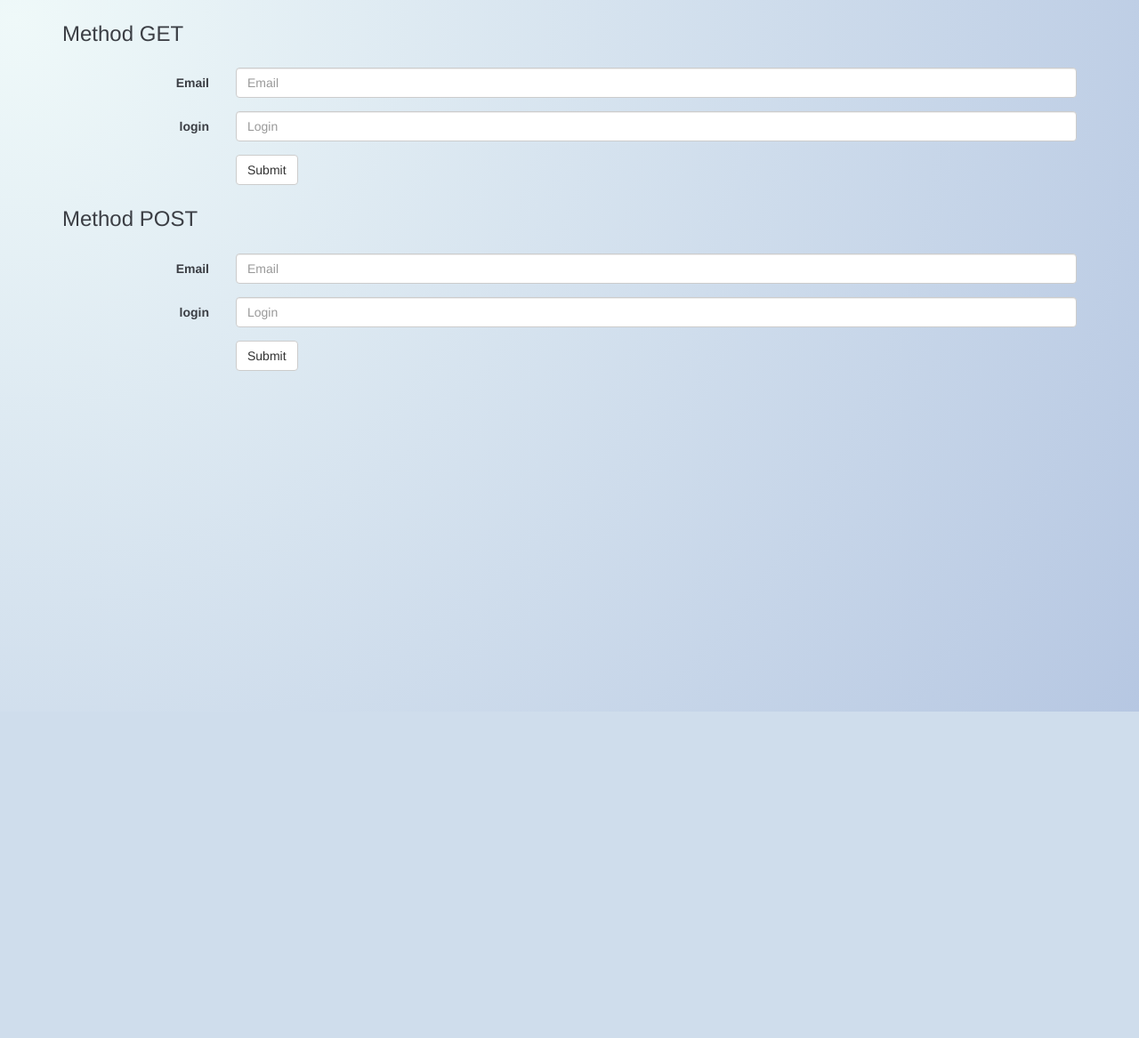
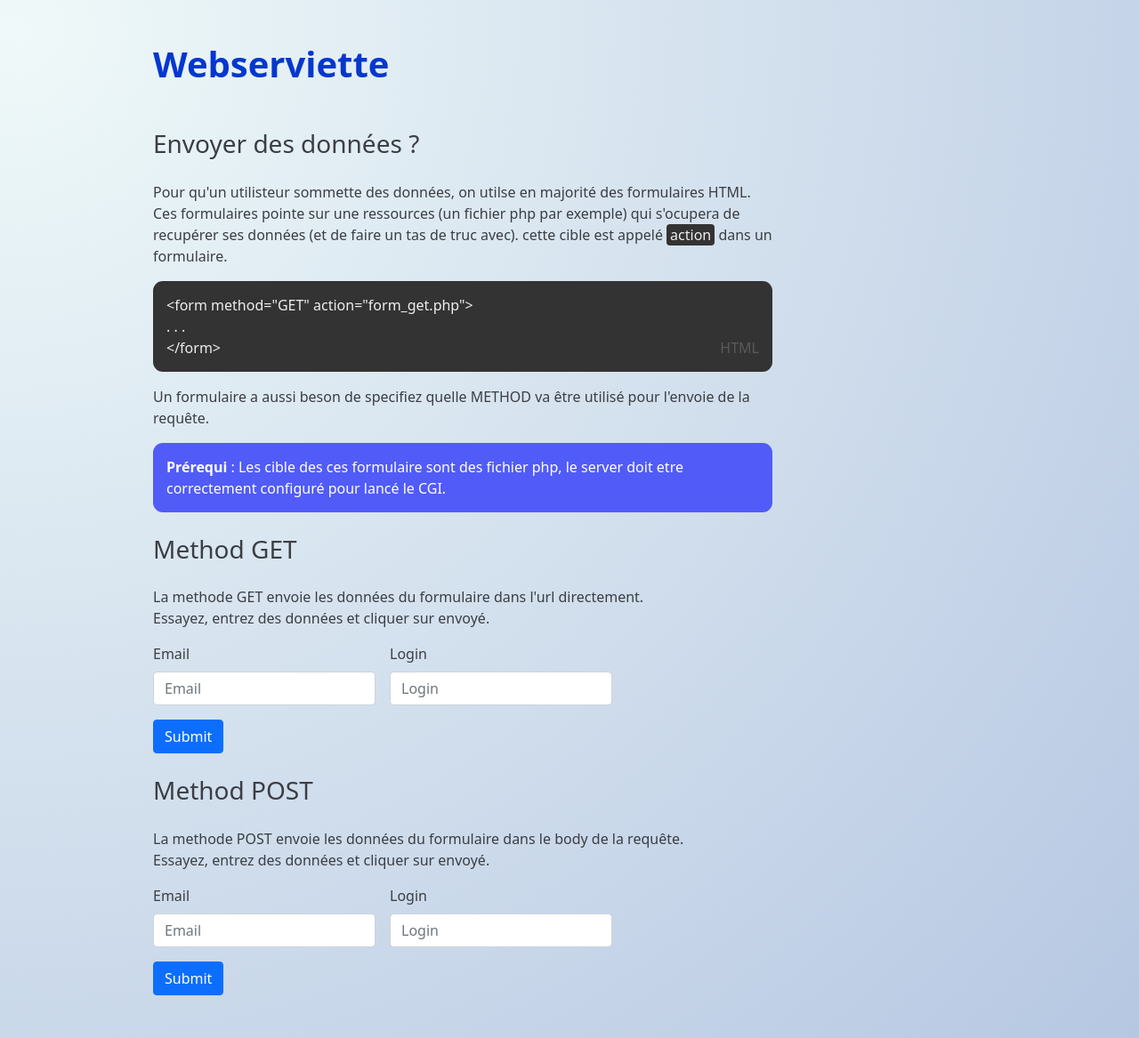
Before and after one commit to Syndraum/42-webserv, a PHP site: page /form.html in a window 1280 px wide. Shown: the whole page at 89% size. Before the commit the page ends 800 px from the top, so only its background shows below. Run offline with PHP 8.4, Linux system fonts and the light colour scheme.

Commit message:
style: add information on form files

```diff
--- a/html/assets/style.css
+++ b/html/assets/style.css
@@ -16,6 +16,10 @@ h1{
 
 .color-green{
 	color: #4FAD63;
+}
+
+.color-grey{
+	color: rgb(90, 90, 90)
 }
 
 .margin-xxl{
@@ -64,6 +68,13 @@ h3{
 	color: #eee;
 	padding: 15px;
 	border-radius: 11px;
+}
+
+.code-text{
+	background-color: #333;
+	color: #eee;
+	padding: 1px 4px;
+	border-radius: 4px;
 }
 
 /* GHOST */
--- a/html/form.html
+++ b/html/form.html
@@ -8,55 +8,90 @@
     <title>Form</title>
 
     <!-- CSS -->
-    <link href="https://maxcdn.bootstrapcdn.com/bootstrap/3.3.6/css/bootstrap.min.css" rel="stylesheet">
+    <link href="https://cdn.jsdelivr.net/npm/bootstrap@5.1.3/dist/css/bootstrap.min.css" rel="stylesheet" integrity="sha384-1BmE4kWBq78iYhFldvKuhfTAU6auU8tT94WrHftjDbrCEXSU1oBoqyl2QvZ6jIW3" crossorigin="anonymous">
     <link href="assets/style.css" rel="stylesheet">
   </head>
 
   <body>
-
-    <div class="container">
-
+	<div class="container-fluid">
+		<div class="row justify-content-center">
+			<div class="col-11 col-lg-9">
+				<div class="row mt-5">
+					<div class="col-12">
+						<a href="/"><h1 class="fs-1 fw-bold">Webserviette</h1></a>
+					</div>
+				</div>
+				<div class="row mt-3">
+					<div class="col-9 mb-5">
+						<h3> Envoyer des données ?</h3>
+						<p>
+							Pour qu'un utilisteur sommette des données, on utilse en majorité des formulaires HTML. Ces formulaires pointe sur une ressources (un fichier php par exemple) qui s'ocupera de recupérer ses données (et de faire un tas de truc avec).
+							cette cible est appelé <span class="code-text">action</span> dans un formulaire.
+						</p>
+						<p class="code">
+							&lt;form method="GET" action="form_get.php"&gt;<br>
+							. . .<br>
+							&lt;/form&gt;
+							<span class="float-end color-grey">HTML<span>
+						</p>
+						<p>
+							Un formulaire a aussi beson de specifiez quelle METHOD va être utilisé pour l'envoie de la requête.
+						</p>
+						<p class="quote">
+							<strong>Prérequi</strong> : Les cible des ces formulaire sont des fichier php, le server doit etre correctement configuré pour lancé le CGI.
+						</p>
 						<h3>Method GET</h3>
-      <form method="GET" action="form/form_get.php" class="form-horizontal">
-		<div class="form-group">
-			<label for="inputEmail3" class="col-sm-2 control-label">Email</label>
-			<div class="col-sm-10">
+						<p>
+							La methode GET envoie les données du formulaire dans l'url directement.<br>
+							Essayez, entrez des données et cliquer sur envoyé.
+						</p>
+						<div class="row">
+							<div class="col-12 col-md-9">
+								<form method="GET" action="form_get.php" class="">
+									<div class="row g-3">
+										<div class="col-12 col-sm-6">
+											<label for="inputEmail3" class="col-sm-2 form-label">Email</label>
 											<input name="email" type="email" class="form-control" id="inputEmail3" placeholder="Email">
 										</div>
-		  </div>
-		  <div class="form-group">
-			<label for="inputPassword3" class="col-sm-2 control-label">login</label>
-			<div class="col-sm-10">
+										<div class="col-12 col-sm-6">
+											<label for="inputPassword3" class="col-sm-2 form-label">Login</label>
 											<input name="login" type="text" class="form-control" id="inputPassword3" placeholder="Login">
 										</div>
-		  </div>
-		  <div class="form-group">
-			<div class="col-sm-offset-2 col-sm-10">
-			  <button type="submit" class="btn btn-default">Submit</button>
+										<div class="col-12">
+											<button type="submit" class="btn btn-primary">Submit</button>
 										</div>
 									</div>
 								</form>
+							</div>
+						</div>
 						<h3>Method POST</h3>
-      <form method="POST" action="form/form_post.php" class="form-horizontal">
-		<div class="form-group">
-			<label for="inputEmail3" class="col-sm-2 control-label">Email</label>
-			<div class="col-sm-10">
+						<p>
+							La methode POST envoie les données du formulaire dans le body de la requête.<br>
+							Essayez, entrez des données et cliquer sur envoyé.
+						</p>
+						<div class="row">
+							<div class="col-12 col-md-9">
+								<form method="POST" action="form_post.php" class="">
+									<div class="row g-3">
+										<div class="col-12 col-sm-6">
+											<label for="inputEmail3" class="col-sm-2 form-label">Email</label>
 											<input name="email" type="email" class="form-control" id="inputEmail3" placeholder="Email">
 										</div>
-		  </div>
-		  <div class="form-group">
-			<label for="inputPassword3" class="col-sm-2 control-label">login</label>
-			<div class="col-sm-10">
+										<div class="col-12 col-sm-6">
+											<label for="inputPassword3" class="col-sm-2 form-label">Login</label>
 											<input name="login" type="text" class="form-control" id="inputPassword3" placeholder="Login">
 										</div>
-		  </div>
-		  <div class="form-group">
-			<div class="col-sm-offset-2 col-sm-10">
-			  <button type="submit" class="btn btn-default">Submit</button>
+										<div class="col-12">
+											<button type="submit" class="btn btn-primary">Submit</button>
 										</div>
 									</div>
 								</form>
-    </div> <!-- /container -->
-
+							</div>
+						</div>
+					</div>
+				</div>
+			</div>
+		</div>
+	</div>
 </body>
 </html>
```
Also changed, not shown: html/form_get.php (+37 -25 lines), html/form_post.php (+36 -25 lines), html/http-explained.html (+30 -2 lines). Lines whose indentation alone changed are shown as unchanged.
